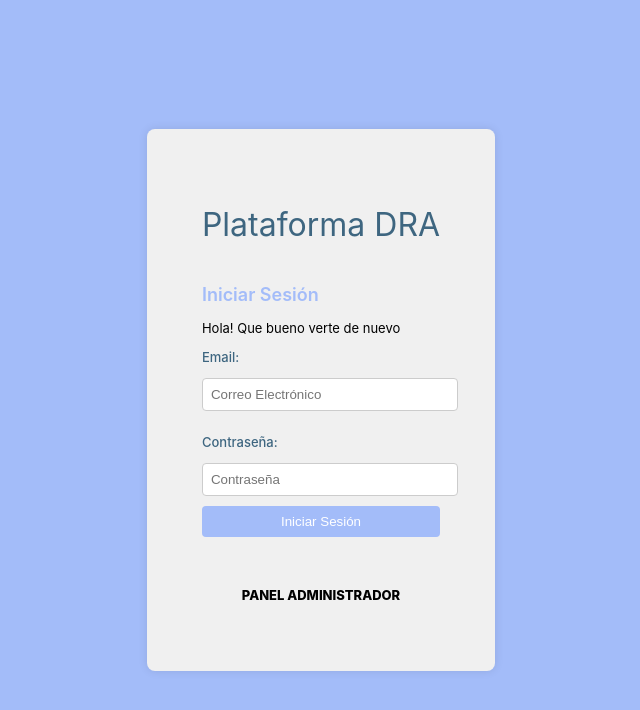
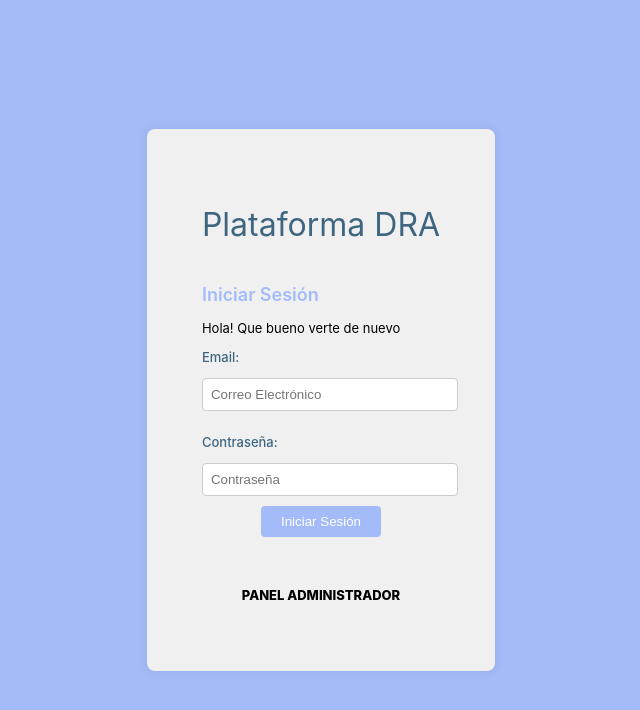
Before and after one commit to Jaxcain/Frontend-epilepsy-project, a React (Create React App) app: page / in a window 1280 px wide. Shown: the top 710 px of the page, without its empty margins (319-959 px from the left). Built offline with nearby package versions, Linux system fonts and the light colour scheme; no server answers.

Commit message:
minor fix

```diff
--- a/src/Login.css
+++ b/src/Login.css
@@ -13,7 +13,7 @@
     border-radius: 8px;
     text-align: justify;
     box-shadow: 0 0 10px rgba(0, 0, 0, 0.1);
-    justify-content: center;
+    /* justify-content: center; */
   }
 /*   .titulo{
     text-align: center;
@@ -69,6 +69,7 @@
 
   .login-button-container {
     display: flex;
+    text-align: center;
     justify-content: center;
 }
 
@@ -79,7 +80,7 @@
     border: none;
     border-radius: 4px;
     cursor: pointer;
-    width: 100%; /* Para que el botón ocupe todo el ancho del contenedor */
+    width: 50%;
 }
 
   .admin-panel-text {
```
